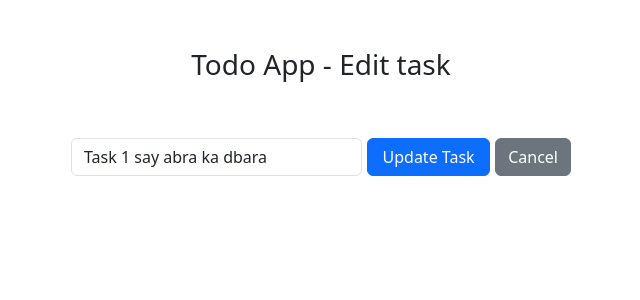
After one commit to lalitware/todo-list-django, a Django app: page /todo/edit_task/1/ in a window 1280 px wide. The commit adds this page. Shown: the top 300 px of the page, without its empty margins (319-959 px from the left). Run offline with Django 4.2, Linux system fonts and the light colour scheme; data comes from the database, SQL or seed files in the repository; both versions use the stored data as it was after the commit.

Commit message:
Edit task feature implemented.

```diff
--- /dev/null
+++ b/templates/edit_task.html
@@ -0,0 +1,27 @@
+<!DOCTYPE html>
+<html lang="en">
+  <head>
+    <meta charset="UTF-8" />
+    <meta http-equiv="X-UA-Compatible" content="IE=edge" />
+    <meta name="viewport" content="width=device-width, initial-scale=1.0" />
+    <title>Edit Task</title>
+    <link href="https://cdn.jsdelivr.net/npm/bootstrap@5.3.0-alpha3/dist/css/bootstrap.min.css" rel="stylesheet" integrity="sha384-KK94CHFLLe+nY2dmCWGMq91rCGa5gtU4mk92HdvYe+M/SXH301p5ILy+dN9+nJOZ" crossorigin="anonymous" />
+  </head>
+  <body>
+    <div class="container">
+      <h3 class="pt-5 pb-5 text-center">Todo App - Edit task</h3>
+      <form action="{% url 'edit_task' task_data.pk %}" method="post" style="width: 500px; margin: auto;">
+        {% csrf_token %}
+        <div class="form-group">
+          <span style="display: flex;">
+            <input type="text" name="updated_task" class="form-control" value="{{ task_data.task }}" />
+            <button type="submit" class="btn btn-primary" style="width: 200px; margin:0 5px 0 5px;">Update Task</button>
+            <button type="button" class="btn btn-secondary" onclick="window.location.href='{% url 'home' %}'">Cancel</button>
+          </span>
+        </div>
+      </form>
+    </div>
+
+    <script src="https://cdn.jsdelivr.net/npm/bootstrap@5.3.0-alpha3/dist/js/bootstrap.bundle.min.js" integrity="sha384-ENjdO4Dr2bkBIFxQpeoTz1HIcje39Wm4jDKdf19U8gI4ddQ3GYNS7NTKfAdVQSZe" crossorigin="anonymous"></script>
+  </body>
+</html>
--- a/todo/urls.py
+++ b/todo/urls.py
@@ -4,5 +4,6 @@ from . import views
 urlpatterns = [
     path('addTask', views.add_task, name='addTask'),
     path('mark_as_done/<int:pk>/', views.mark_as_done, name='mark_as_done'),
-    path('mark_as_undone/<int:pk>', views.mark_as_undone, name='mark_as_undone'),
+    path('mark_as_undone/<int:pk>/', views.mark_as_undone, name='mark_as_undone'),
+    path('edit_task/<int:pk>/', views.edit_task, name='edit_task')
 ]
--- a/todo/views.py
+++ b/todo/views.py
@@ -1,14 +1,18 @@
-from django.shortcuts import get_object_or_404, redirect
+from django.shortcuts import get_object_or_404, redirect, render
 from .models import Task
 from django.http import HttpResponse
 
 # function to add task.
+
+
 def add_task(request):
     task = request.POST['task']
     Task.objects.create(task=task)
     return redirect('home')
 
 # function to mark a task as done.
+
+
 def mark_as_done(request, pk):
     # fetch the data if it exists other wise give 404 error.
     task = get_object_or_404(Task, pk=pk)
@@ -17,8 +21,26 @@ def mark_as_done(request, pk):
     return redirect('home')
 
 # function to mark a task as undone.
+
+
 def mark_as_undone(request, pk):
     task = get_object_or_404(Task, pk=pk)
     task.is_completed = False
     task.save()
     return redirect('home')
+
+
+# function to edit task.
+def edit_task(request, pk):
+    task_data = get_object_or_404(Task, pk=pk)
+    if request.method == 'POST':
+        updated_task = request.POST['updated_task']
+        # return HttpResponse(updated_task)
+        task_data.task = updated_task
+        task_data.save()
+        return redirect('home')
+    elif request.method == 'GET':
+        context = {
+            'task_data': task_data
+        }
+        return render(request, 'edit_task.html', context)
```
Also changed, not shown: templates/home.html (+8 -2 lines), db.sqlite3, readme.txt.
